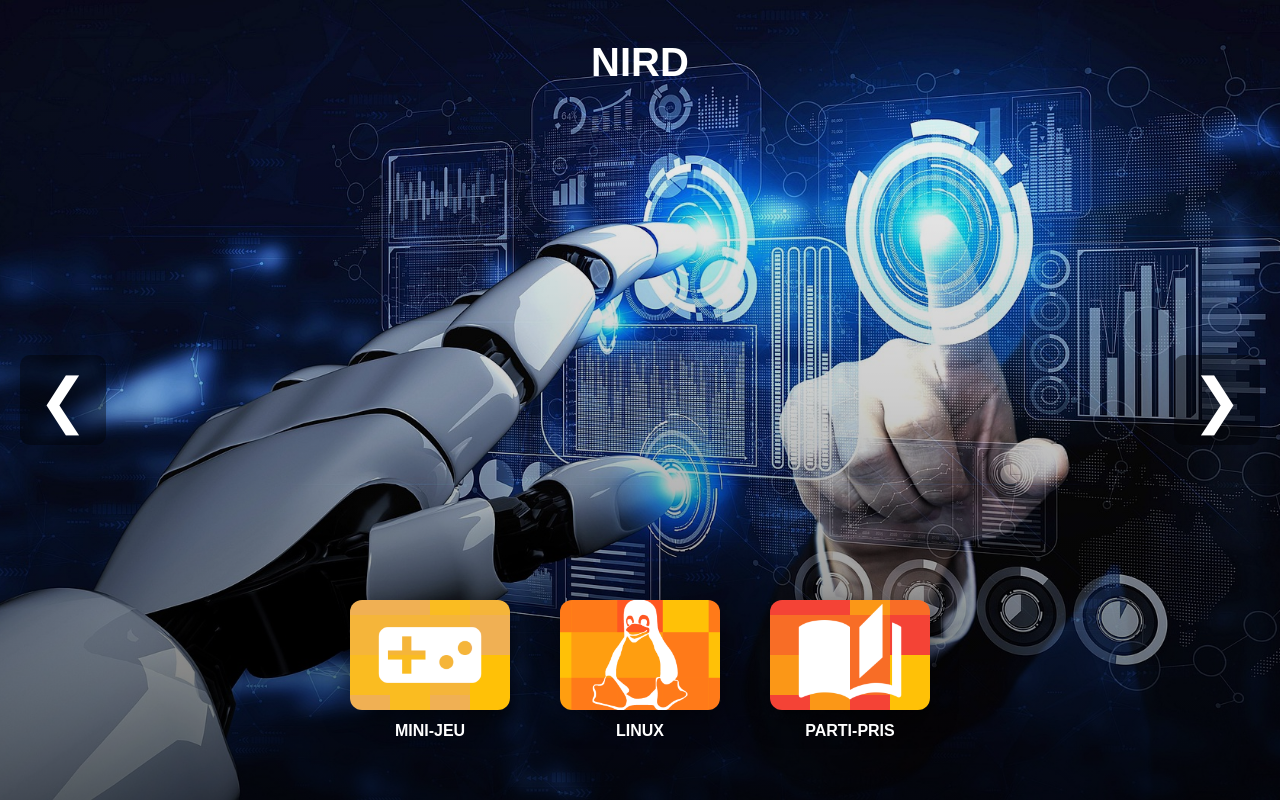
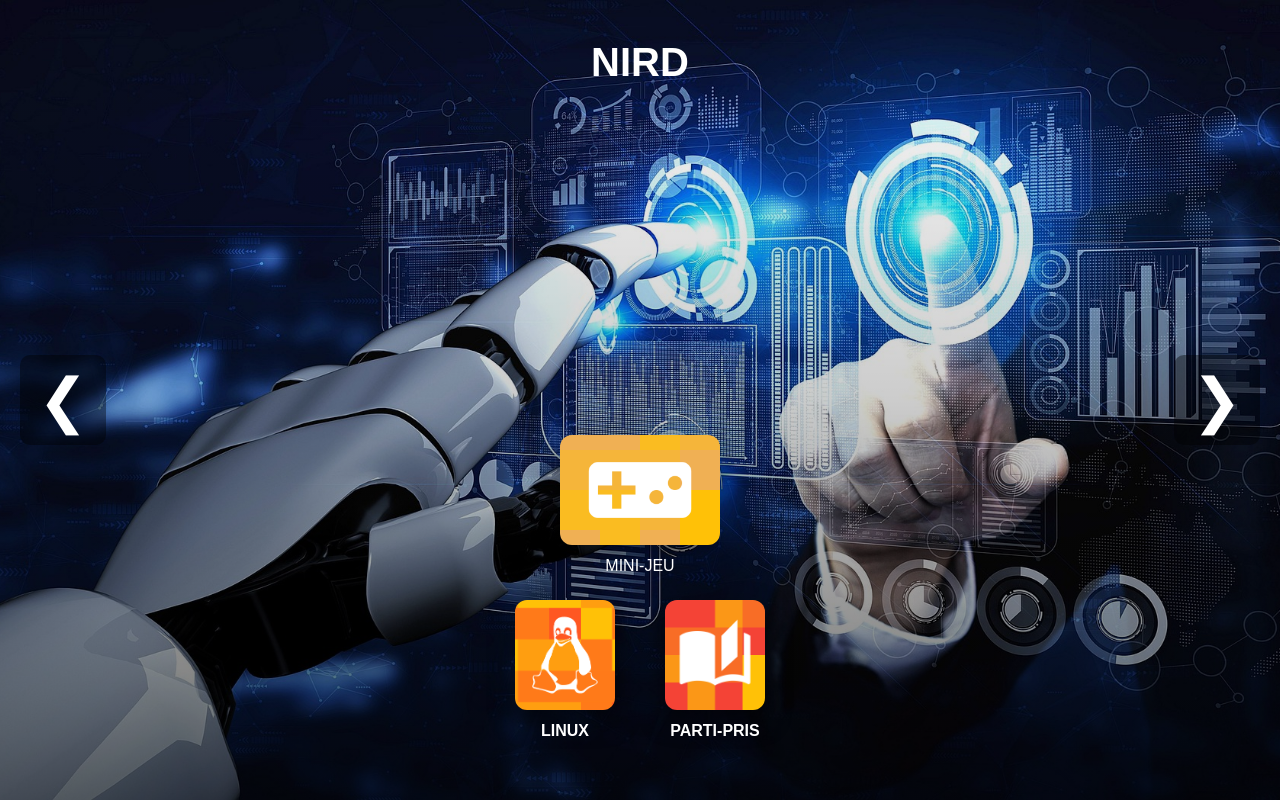
Before and after one commit to ellywklt/projet-nird, a Flask app: page / in a window 1280 px wide. Run offline with Flask 3, Linux system fonts and the light colour scheme.

Commit message:
modif icones

```diff
--- a/flask_app/static/css/style.css
+++ b/flask_app/static/css/style.css
@@ -65,22 +65,53 @@ body {
 }
 
 /* === ICÔNES FIXES EN BAS === */
-.grid {
+.grid-container {
   position: fixed;
   bottom: 60px;
   width: 100%;
   display: flex;
-  justify-content: center;
-  gap: 50px;
+  flex-direction: column;   /* ✅ vertical */
+  align-items: center;
+  gap: 25px;                /* espace entre le bouton du haut et ceux du bas */
   z-index: 10;
 }
 
-.card {
+/* BOUTON DU HAUT */
+.grid1 {
+  display: flex;
+  justify-content: center;
+}
+
+/* DEUX BOUTONS DU BAS */
+.grid {
+  display: flex;
+  justify-content: center;
+  gap: 50px;
+}
+
+.card1 {
   width: 160px;
   text-align: center;
   text-decoration: none;
   color: white;
   transition: transform 0.3s;
+}
+
+.card {
+  width: 100px;
+  text-align: center;
+  text-decoration: none;
+  color: white;
+  transition: transform 0.3s;
+}
+
+.card1 img {
+  width: 100%;
+  height: 110px;
+  object-fit: cover;
+  border-radius: 12px;
+  margin-bottom: 8px;
+  box-shadow: 0 10px 25px rgba(0,0,0,0.5);
 }
 
 .card img {
--- a/flask_app/templates/index.html
+++ b/flask_app/templates/index.html
@@ -27,13 +27,15 @@
 <h1 class="title">NIRD</h1>
 
 <!-- ICÔNES EN IMAGES -->
-<div class="grid">
-  <a href="/MINI-JEU" class="card">
+<div class="grid-container">
+  <div class="grid1">
+    <a href="/MINI-JEU" class="card1">
       <img src="../static/images/sectionMiniGames.png" alt="Mini-JEU">
       <span>MINI-JEU</span>
     </a>
+  </div>
 
-
+  <div class="grid">
     <a href="/LINUX" class="card">
       <img src="../static/images/sectionLinux.png" alt="LINUX">
       <span>LINUX</span>
@@ -44,6 +46,7 @@
       <span>PARTI-PRIS</span>
     </a>
   </div>
+</div>
 
 <script src="{{ url_for('static', filename='js/app.js') }}"></script>
 </body>
```
Lines whose indentation alone changed are shown as unchanged.
